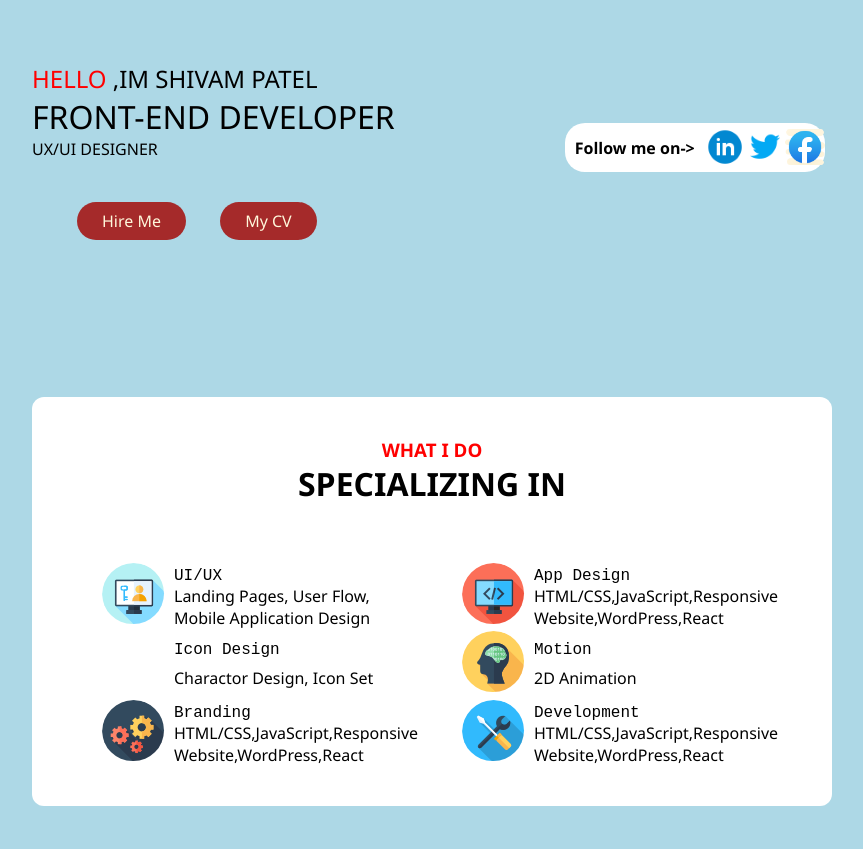
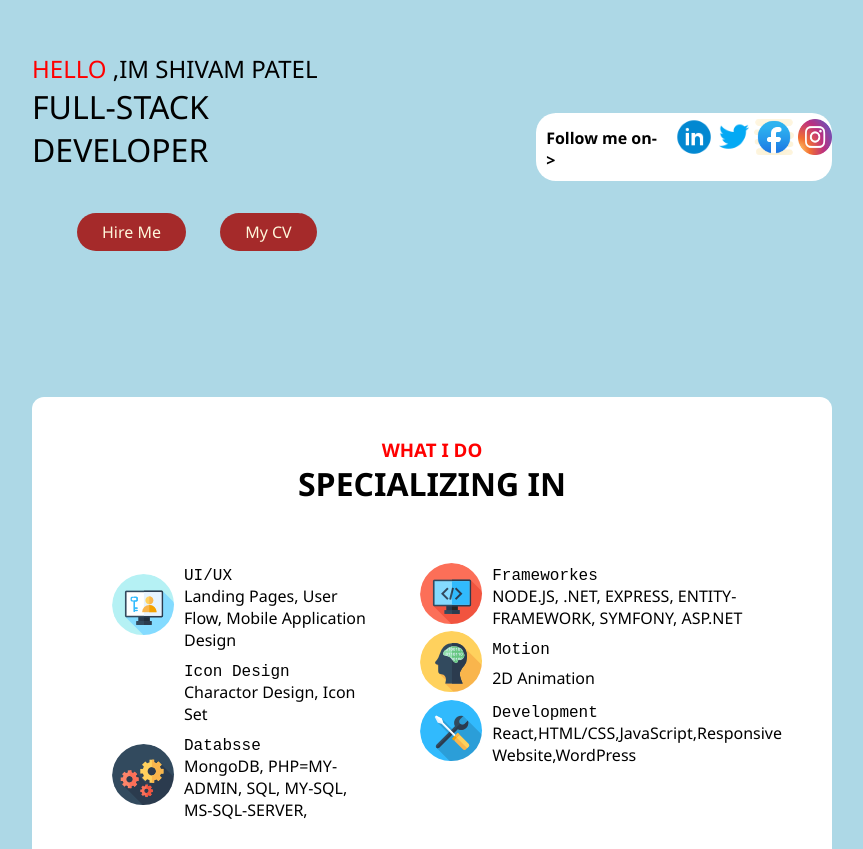
Before and after one commit to shivam2409/Portfolio, a plain HTML site: page index.html in a window 1280 px wide. Shown: the part 103-952 px from the top of the page, without its empty margins (208-1071 px from the left). Drawn offline with Linux system fonts and the light colour scheme.

Commit message:
making changes

```diff
--- a/index.html
+++ b/index.html
@@ -14,8 +14,8 @@
       <header>
         <div class="intro">
           <h2><span>HELLO</span> ,IM SHIVAM PATEL</h2>
-          <h1>FRONT-END DEVELOPER</h1>
-          <p class="para">UX/UI DESIGNER</p>
+          <h1>FULL-STACK DEVELOPER</h1>
+          <p class="para"></p>
           <div class="space"></div>
           <div class="btn-top">
             <a href="#" class="btn-main btn-2">Hire Me</a>
@@ -27,8 +27,9 @@
         Follow me on->
       </div>
       <div class="icon-linkedin" ><a href="https://www.linkedin.com/in/shivam-patel-176a59115/"><img  src="img/linkedin-circled.png" alt=""></div></a>
-     <div class="icon-twitter"><a href="https://twitter.com/Shivam_patel24"><img src="img/twitter.png" alt=""></div></a>
+     <div class="icon-twitter"><a href="https://twitter.com/Shivam_patel24"><img src="img/twitter.png" alt=""></a></div>
       <div class="icon-facebook"><a href="https://www.facebook.com/"><img src="img/facebook-new.png" alt=""></a></div>
+      <div class="icon-insta"><a target="_blank" href="https://www.instagram.com/immigrant_adventures/\"><img src="img/instagram-128.png" alt=""></a></div>
 
     </div>
       </header>
@@ -62,9 +63,9 @@
             <div class="skill">
               <div class="icon"><div class="circle3"></div></div>
               <div class="content">
-                <div class="title">Branding</div>
+                <div class="title">Databsse</div>
                 <div class="desc">
-                  HTML/CSS,JavaScript,Responsive Website,WordPress,React
+                  MongoDB, PHP=MY-ADMIN, SQL, MY-SQL, MS-SQL-SERVER,
                 </div>
               </div>
             </div>
@@ -73,9 +74,9 @@
             <div class="skill">
               <div class="icon"><div class="circle4"></div></div>
               <div class="content">
-                <div class="title">App Design</div>
+                <div class="title">Frameworkes</div>
                 <div class="desc">
-                  HTML/CSS,JavaScript,Responsive Website,WordPress,React
+                  NODE.JS, .NET, EXPRESS, ENTITY-FRAMEWORK, SYMFONY, ASP.NET
                 </div>
               </div>
             </div>
@@ -93,7 +94,7 @@
               <div class="content">
                 <div class="title">Development</div>
                 <div class="desc">
-                  HTML/CSS,JavaScript,Responsive Website,WordPress,React
+                  React,HTML/CSS,JavaScript,Responsive Website,WordPress
                 </div>
               </div>
             </div>
@@ -201,9 +202,10 @@
       <div class="social-text">
         Follow me on->
       </div>
-      <div class="icon-linkedin" ><a href="https://www.linkedin.com/in/shivam-patel-176a59115/"><img  src="img/linkedin-circled.png" alt=""></div></a>
-      <div class="icon-twitter"><a href="https://twitter.com/Shivam_patel24"><img src="img/twitter.png" alt=""></div></a>
-      <div class="icon-facebook"><a href="https://www.facebook.com/"><img src="img/facebook-new.png" alt=""></a></div>
+      <div class="icon-linkedin" ><a target="_blank" href="https://www.linkedin.com/in/shivam-patel-176a59115/"><img  src="img/linkedin-circled.png" alt=""></div></a>
+      <div class="icon-twitter"><a target="_blank" href="https://twitter.com/Shivam_patel24"><img src="img/twitter.png" alt=""></div></a>
+      <div class="icon-facebook"><a target="_blank" href="https://www.facebook.com/"><img src="img/facebook-new.png" alt=""></a></div>
+      <div class="icon-insta"><a target="_blank" href="https://www.instagram.com/immigrant_adventures/\"><img src="img/instagram-128.png" alt=""></a></div>
     </div>
     <div class="space"></div>
     <div class="foot-menu">
--- a/style.css
+++ b/style.css
@@ -83,7 +83,7 @@ h2 {
 
 body {
   background-color: lightblue;
-  font-family: "Segoe UI", Tahoma, Geneva, Verdana, sans-serif;
+  font-family: 'Segoe UI', Tahoma, Geneva, Verdana, sans-serif;
 }
 
 .wrapper {
@@ -106,7 +106,7 @@ body {
 
 .circle1 {
   height: 61px;
-  background: url("img/access.png");
+  background: url('img/access.png');
   width: 62px;
   border-radius: 50px;
   margin: auto;
@@ -114,7 +114,7 @@ body {
 
 .circle2 {
   height: 61px;
-  background: url("img/programmer.png");
+  background: url('img/programmer.png');
   width: 62px;
   border-radius: 50px;
   margin: auto;
@@ -122,7 +122,7 @@ body {
 
 .circle3 {
   height: 61px;
-  background: url("img/cogwheels.png");
+  background: url('img/cogwheels.png');
   width: 62px;
   border-radius: 50px;
   margin: auto;
@@ -130,15 +130,15 @@ body {
 
 .circle4 {
   height: 61px;
-  background: url("img/tools-and-utensils.png");
+  background: url('img/tools-and-utensils.png');
   width: 62px;
-  border-radius: 50px;
+  border-radius: 40px;
   margin: auto;
 }
 
 .circle5 {
   height: 61px;
-  background: url("img/programmer\ \(1\).png");
+  background: url('img/programmer\ \(1\).png');
   width: 62px;
   border-radius: 50px;
   margin: auto;
@@ -146,7 +146,7 @@ body {
 
 .circle6 {
   height: 61px;
-  background: url("img/screw.png");
+  background: url('img/screw.png');
   width: 62px;
   border-radius: 50px;
   margin: auto;
@@ -155,7 +155,7 @@ body {
 .skill {
   display: flex;
   margin-top: 2px;
-  margin-left: 30px;
+  margin-left: 40px;
 }
 .icon {
   flex: 1;
@@ -173,7 +173,7 @@ body {
   flex: 1;
   padding: 0px 10px;
   /* font-size: 25px; */
-  font-family: "Courier New", Courier, monospace;
+  font-family: 'Courier New', Courier, monospace;
 }
 
 .desc {
@@ -326,7 +326,7 @@ main .main-header {
 }
 
 .box-5-left {
-  background: url("img/960x960.jpg");
+  background: url('img/960x960.jpg');
   margin: 10px;
   border-radius: 10px;
 }
@@ -339,7 +339,7 @@ main .main-header {
 }
 
 .box-5-right {
-  background: url("img/design-office-1228893.jpg");
+  background: url('img/design-office-1228893.jpg');
   margin: 10px;
   border-radius: 10px;
 }
@@ -359,7 +359,7 @@ main .main-header {
 
 .circle7 {
   height: 61px;
-  background: url("img/darasir.jpg");
+  background: url('img/darasir.jpg');
   width: 62px;
   border-radius: 50px;
   margin: auto;
@@ -368,7 +368,7 @@ main .main-header {
 .social-bar {
   display: flex;
   background-color: #fff;
-  width: 260px;
+  width: 320px;
   border-radius: 20px;
   padding-top: 4px;
 }
@@ -411,6 +411,13 @@ main .main-header {
   width: 40px;
 }
 
+.icon-insta img {
+  height: 38px;
+  width: 38px;
+  padding-left: 4px;
+  padding-top: 2px;
+}
+
 .foot-menu {
   padding-left: 225px;
 }
@@ -422,5 +429,5 @@ main .main-header {
 
 .email a {
   text-decoration: none;
-  font-family: "Gill Sans", "Gill Sans MT", Calibri, "Trebuchet MS", sans-serif;
+  font-family: 'Gill Sans', 'Gill Sans MT', Calibri, 'Trebuchet MS', sans-serif;
 }
```
Also changed, not shown: img/download.jpg (added), img/instagram-128.png (added).
